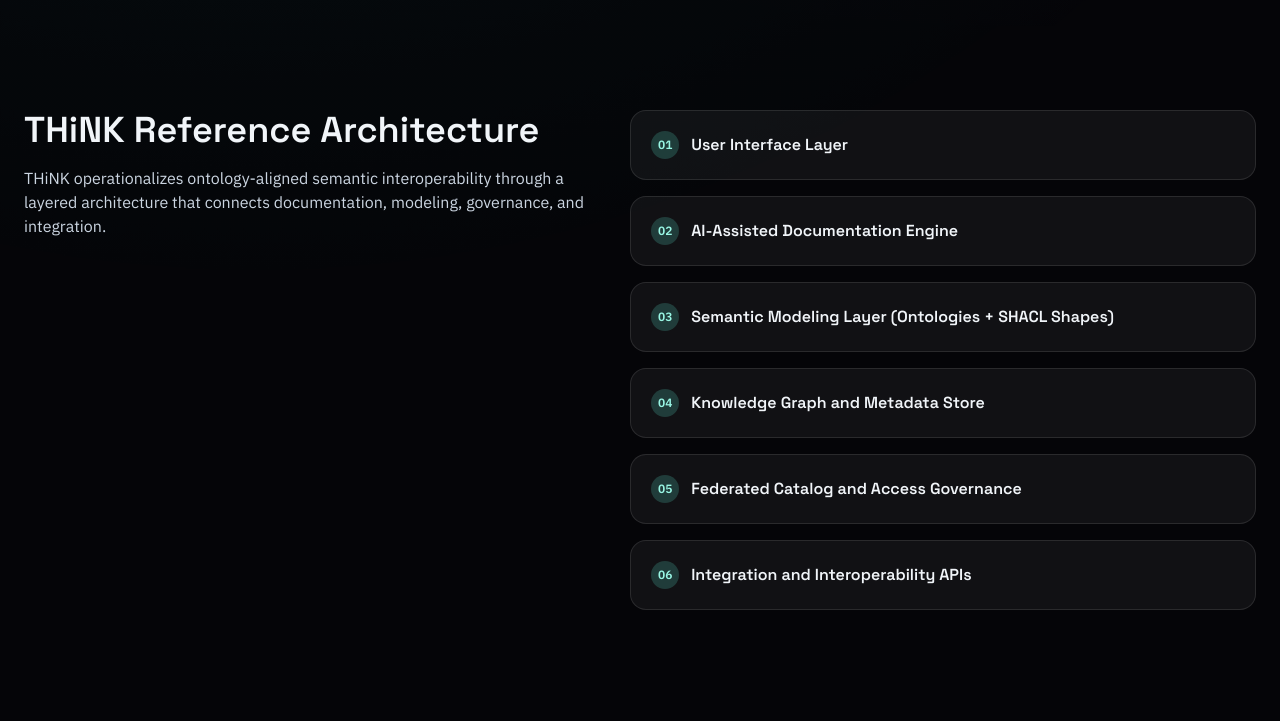
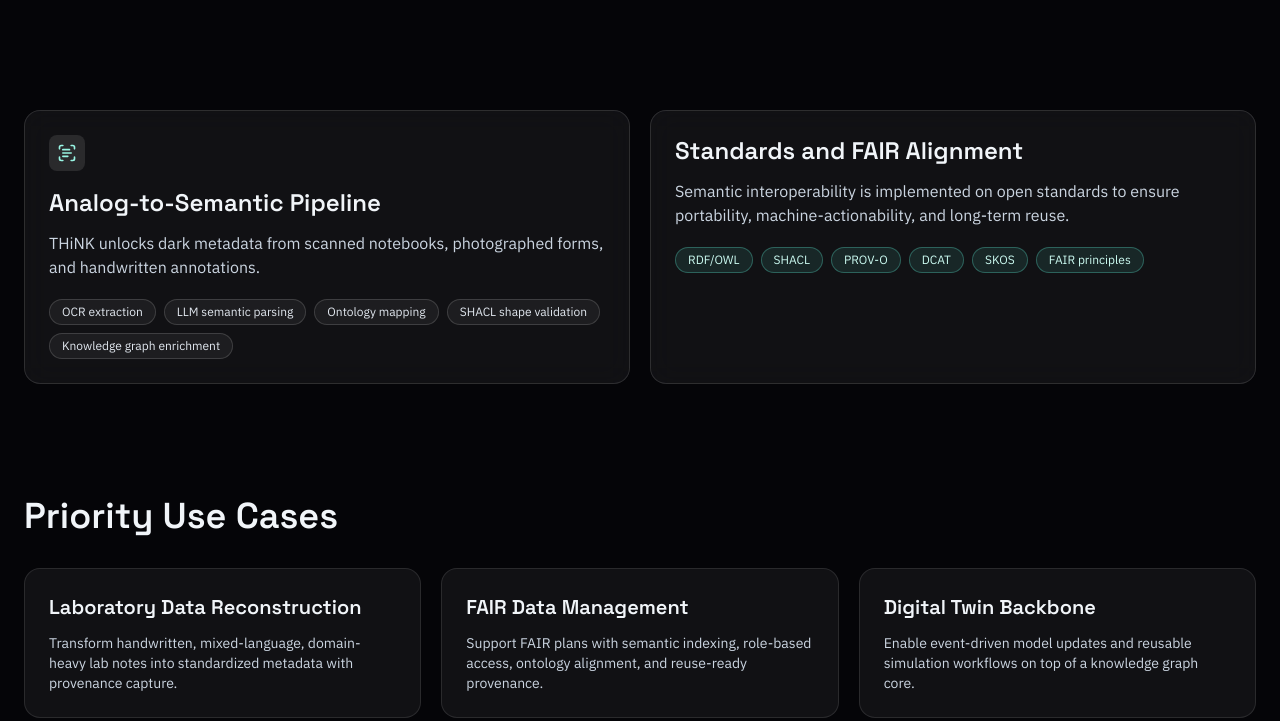
Before and after one commit to SemanticMatter/semanticmatter_landingpage, a Next.js app: page /products/think in a window 1280 px wide. Shown: the part 1830-2551 px from the top of the page. Built offline with nearby package versions, Linux system fonts and the light colour scheme.

Commit message:
Minor context revisions. Updated graph-explorer images

```diff
--- a/app/page.tsx
+++ b/app/page.tsx
@@ -78,7 +78,7 @@ export default function OverviewPage() {
           <FeatureCard
             icon={<Workflow className="h-6 w-6 text-violet-300" />}
             title="Developer Extensibility"
-            description="Built on open standards and FAIR principles. Extend functionality through plugins and graph APIs."
+            description="Engineered around open standards. Deploy in your own environment for full control, and extend through modular integrations"
           />
           <FeatureCard
             icon={<ShieldCheck className="h-6 w-6 text-cyan-300" />}
--- a/app/products/blobfish/page.tsx
+++ b/app/products/blobfish/page.tsx
@@ -494,6 +494,13 @@ export default function BlobfishPage() {
               key={item.title}
               className="overflow-hidden rounded-2xl border border-white/10 bg-white/5"
             >
+              <div
+                className={
+                  item.title === "Blobfish Component Architecture"
+                    ? "bg-slate-100/80"
+                    : "bg-transparent"
+                }
+              >
                 <img
                   src={item.src}
                   alt={item.title}
@@ -502,6 +509,7 @@ export default function BlobfishPage() {
                   className="h-auto w-full"
                   loading="lazy"
                 />
+              </div>
               <div className="border-t border-white/10 p-4">
                 <h3 className="font-[var(--font-heading)] text-lg font-semibold text-slate-100">
                   {item.title}
--- a/app/products/think/page.tsx
+++ b/app/products/think/page.tsx
@@ -66,15 +66,6 @@ const coreCapabilities = [
     description:
       "Operationalize findability, accessibility, interoperability, and reusability through formal semantics and provenance."
   }
-];
-
-const architectureLayers = [
-  "User Interface Layer",
-  "AI-Assisted Documentation Engine",
-  "Semantic Modeling Layer (Ontologies + SHACL Shapes)",
-  "Knowledge Graph and Metadata Store",
-  "Federated Catalog and Access Governance",
-  "Integration and Interoperability APIs"
 ];
 
 const analogPipeline = [
@@ -255,36 +246,6 @@ export default function ThinkPage() {
       </section>
 
       <section className="mx-auto max-w-7xl px-6 py-14">
-        <div className="grid gap-10 lg:grid-cols-[0.95fr_1.05fr]">
-          <div>
-            <h2 className="font-[var(--font-heading)] text-3xl font-semibold md:text-4xl">
-              THiNK Reference Architecture
-            </h2>
-            <p className="mt-4 text-slate-300">
-              THiNK operationalizes ontology-aligned semantic interoperability
-              through a layered architecture that connects documentation,
-              modeling, governance, and integration.
-            </p>
-          </div>
-          <div className="space-y-4">
-            {architectureLayers.map((layer, idx) => (
-              <article
-                key={layer}
-                className="rounded-2xl border border-white/10 bg-white/5 p-5"
-              >
-                <div className="flex items-center gap-3">
-                  <span className="inline-flex h-7 w-7 items-center justify-center rounded-full bg-teal-300/20 text-xs font-semibold text-teal-200">
-                    0{idx + 1}
-                  </span>
-                  <h3 className="font-semibold text-slate-100">{layer}</h3>
-                </div>
-              </article>
-            ))}
-          </div>
-        </div>
-      </section>
-
-      <section className="mx-auto max-w-7xl px-6 py-14">
         <div className="grid gap-5 md:grid-cols-2">
           <article className="glass rounded-2xl p-6">
             <div className="inline-flex rounded-lg bg-white/10 p-2 text-teal-200">
```
Also changed, not shown: public/graph_explorer_presentation/graphview2.png, public/graph_explorer_presentation/graphview3.png. Lines whose indentation alone changed are shown as unchanged.
